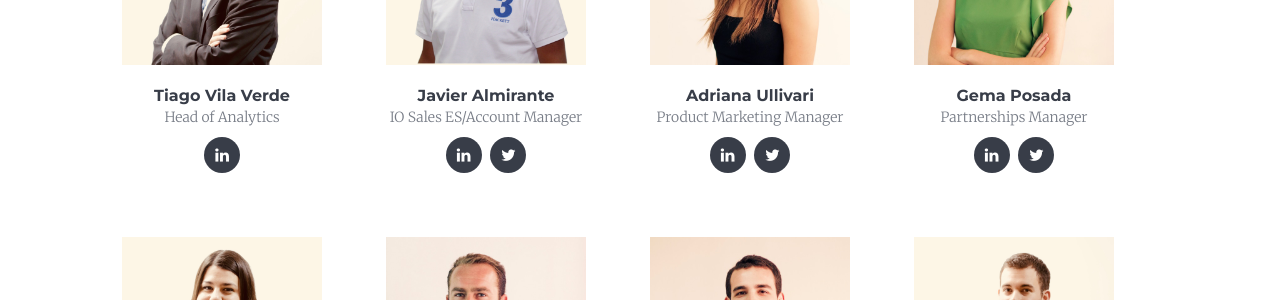
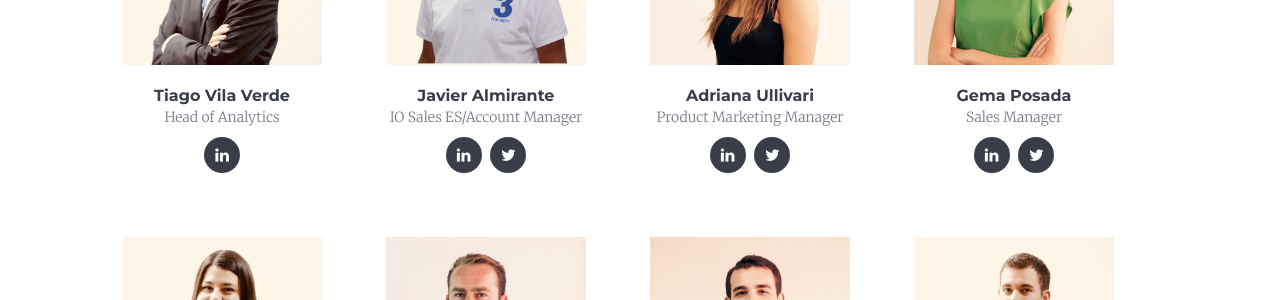
Before and after one commit to mediasmart/site-product, a Jekyll site: the page built from about-us/index.md, in a window 1280 px wide and 900 px high, scrolled down 2734 px. Shown: the part 152-452 px from the top of the window. Built offline with Jekyll 4.4.1, drawn with Linux system fonts in a browser that asks for light colours; nearby versions of some CDN libraries; some web fonts are replaced.

Commit message:
Gema's title changed

```diff
--- a/_data/team.yml
+++ b/_data/team.yml
@@ -96,7 +96,7 @@
   linkedin: adrianaperezullivarri
 
 - name: Gema Posada
-  title: Partnerships Manager
+  title: Sales Manager
   image: gema.posada
   skype: gemaposada
   linkedin: gemaposadagomez
```
